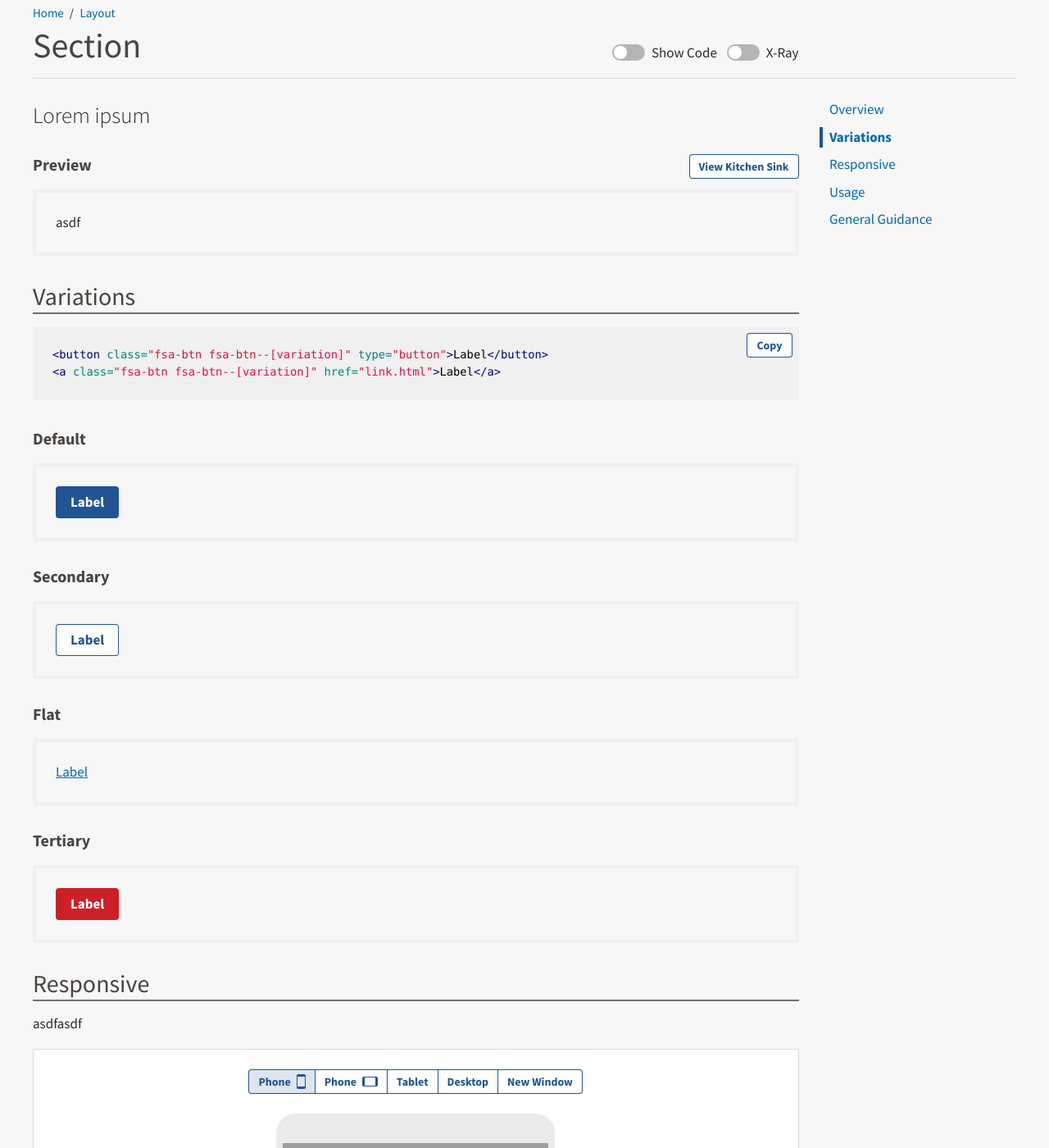
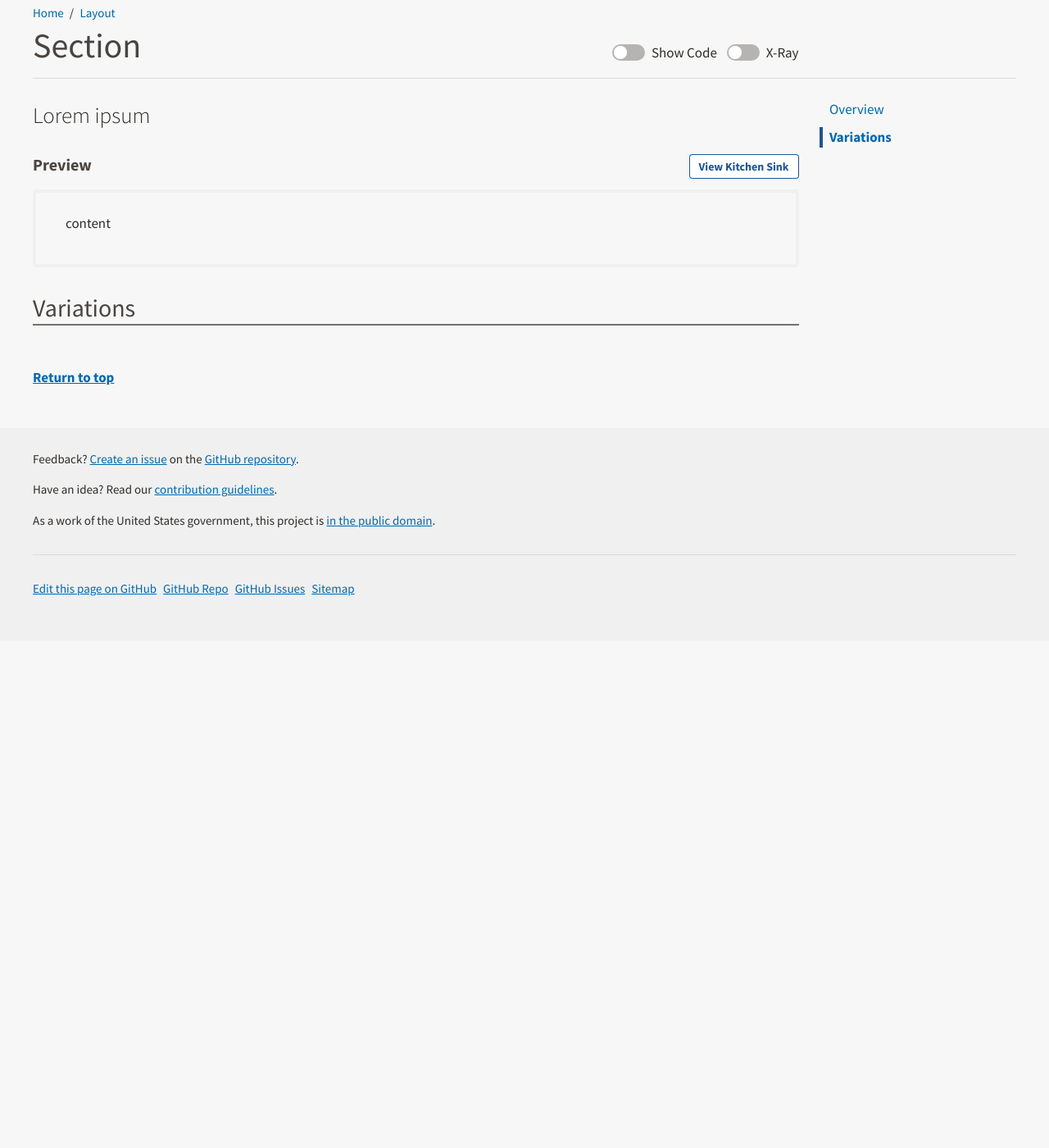
Before and after one commit to USDA-FSA/fsa-design-system, a Jekyll site: the page built from layout/section/index.md, in a window 1280 px wide and 1400 px high, scrolled down 269 px. Shown: the whole window at 82% size. Built offline with Jekyll 4.4.1, drawn with Linux system fonts in a browser that asks for light colours; after the commit the page ends 1050 px from its top, so only the background shows below that; some of the changed text lies outside the part shown.

Commit message:
initial #317

````diff
--- a/layout/section/index.md
+++ b/layout/section/index.md
@@ -8,88 +8,11 @@ jump_menu: true
 ---
 
 <div class="ds-preview">
-asdf
-</div>
-
-## Variations
-
-```html
-<button class="fsa-btn fsa-btn--[variation]" type="button">Label</button>
-<a class="fsa-btn fsa-btn--[variation]" href="link.html">Label</a>
-```
-
-### Default
-
-<div class="ds-preview">
-  <button class="fsa-btn fsa-btn--primary" type="button">Label</button>
-</div>
-```html
-<button class="fsa-btn fsa-btn--primary" type="button">Label</button>
-```
-
-### Secondary
-
-<div class="ds-preview">
-  <button class="fsa-btn fsa-btn--secondary" type="button">Label</button>
-</div>
-```html
-<button class="fsa-btn fsa-btn--secondary" type="button">Label</button>
-```
-
-### Flat
-
-<div class="ds-preview">
-  <button class="fsa-btn fsa-btn--flat" type="button">Label</button>
-</div>
-```html
-<button class="fsa-btn fsa-btn--flat" type="button">Label</button>
-```
-
-### Tertiary
-
-<div class="ds-preview">
-  <button class="fsa-btn fsa-btn--tertiary" type="button">Label</button>
-</div>
-```html
-<button class="fsa-btn fsa-btn--tertiary" type="button">Label</button>
-```
-
-
-
-## Responsive
-
-asdfasdf
-
-{% include alert.rwd-rendering.html %}
-
-<div class="docs__rwd-demo-block">
-  <div class="docs__rwd-embed-container">
-    <span class="fsa-btn-group fsa-btn-group--small" role="group" data-component="">
-      <button data-behavior="toggle-rwd-size" data-target="rwd-demo_level" data-size="phone" class="fsa-btn-group__item fsa-btn-group__item--active" aria-selected="true" type="button" title="Portrait">Phone <span class="docs__rwd-demo-icon docs__rwd-demo-icon--portrait"></span></button>
-      <button data-behavior="toggle-rwd-size" data-target="rwd-demo_level" data-size="phone-big" class="fsa-btn-group__item" type="button" title="Landscape">Phone <span class="docs__rwd-demo-icon docs__rwd-demo-icon--landscape"></span></button>
-      <button data-behavior="toggle-rwd-size" data-target="rwd-demo_level" data-size="tablet" class="fsa-btn-group__item" type="button">Tablet</button>
-      <button data-behavior="toggle-rwd-size" data-target="rwd-demo_level" data-size="desktop" class="fsa-btn-group__item" type="button">Desktop</button>
-      <a class="fsa-btn-group__item" href="http://usda-fsa.github.io/fsa-style/demo/rwd__level.html" target="_blank" title="View in a New Window">New Window</a>
-    </span>
-    <div class="docs__rwd-embed docs__rwd-embed--phone" id="rwd-demo_level">
-      <iframe src="http://usda-fsa.github.io/fsa-style/demo/rwd__level.html" class="docs__rwd-iframe" allowtransparency="true" frameborder="0" scrolling="yes" allowfullscreen="true"> </iframe>
+  <div class="fsa-section">
+    <div class="fsa-section__bd">
+      content
     </div>
   </div>
 </div>
 
-## Usage
-
-### Use When
-
-* asdfasdf
-* asdfasdf
-
-### Don't Use
-
-* asdfasdf
-* asdfasdf
-
-## General Guidance
-
-* adsf
-* qwer
+## Variations
````
